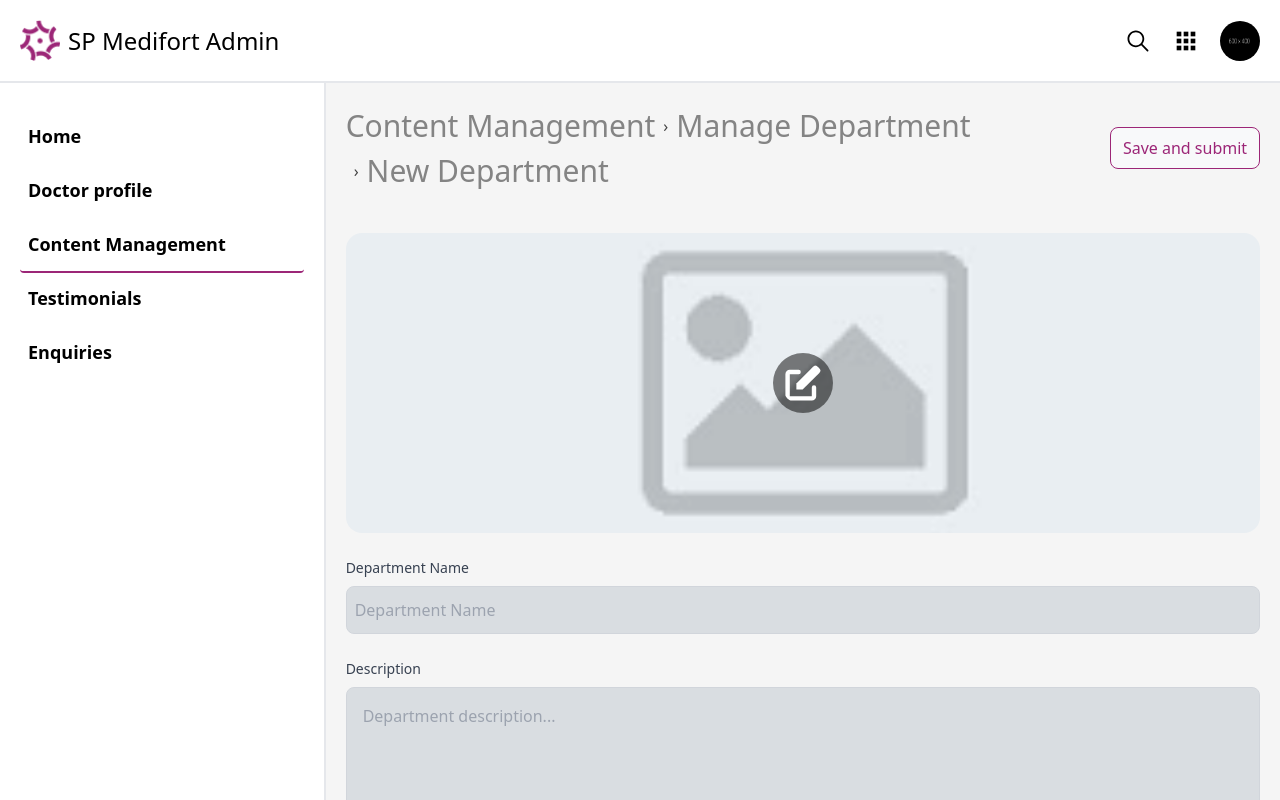
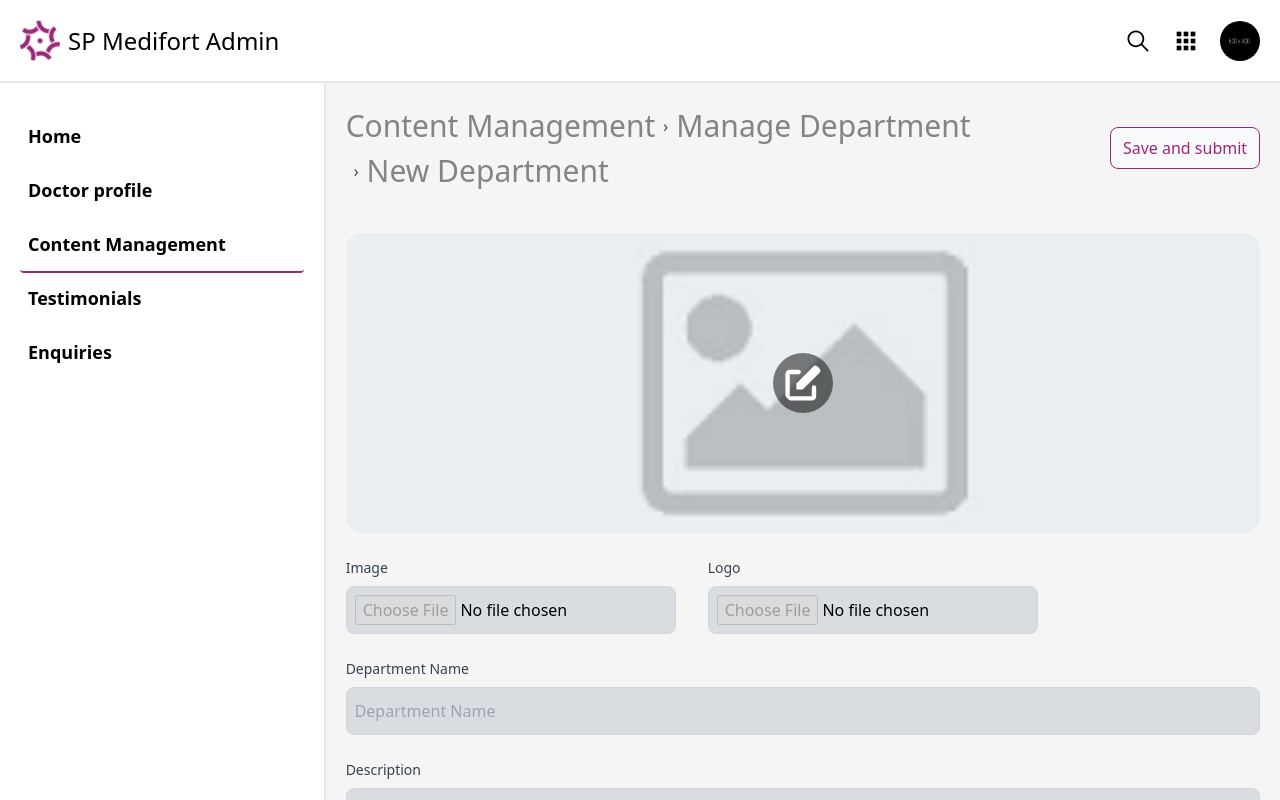
Before and after one commit to QMARK-TECHNOLABS-DEV/SP_medifort_admin_side, a React (Create React App) app: page /content-management/department/add in a window 1280 px wide. Built offline with nearby package versions, Linux system fonts and the light colour scheme.

Commit message:
image and logo inputs to dept

```diff
--- a/src/pages/department/AddDepartmentPage.jsx
+++ b/src/pages/department/AddDepartmentPage.jsx
@@ -12,29 +12,33 @@ const AddDepartmentPage = () => {
   const navigate = useNavigate();
   const location = useLocation();
   const [isEdit, setIsEdit] = useState(false);
-  const axiosPrivate= useAxiosPrivate();
+  const axiosPrivate = useAxiosPrivate();
 
-  const {id} = useParams();
+  const { id } = useParams();
 
   const [updateObj, setUpdateObj] = useState({
     dept_name: "",
     description: '',
     banner: null,
+    image: null,
+    logo: null,
     treatments: []
   })
 
 
-  const getDepartment = async()=>{
+  const getDepartment = async () => {
     try {
       const response = await axiosPrivate.get(`${department_admin_route}/${id}`)
 
-      if(response.status === 200){
+      if (response.status === 200) {
         const department = response.data.result;
 
         setUpdateObj({
           dept_name: department.dept_name,
           description: department.description,
           banner: department?.banner,
+          image: department?.image,
+          logo: department?.logo,
           treatments: department?.treatments || [],
         })
       }
@@ -62,7 +66,7 @@ const AddDepartmentPage = () => {
 
   const handleAddHeading = () => {
 
-    setUpdateObj((prev)=>({
+    setUpdateObj((prev) => ({
       ...prev,
       treatments: [
         ...updateObj.treatments,
@@ -76,7 +80,7 @@ const AddDepartmentPage = () => {
 
     newProcedures[headingIndex].sections.push({ section: "", subSections: [] });
 
-    setUpdateObj((prev)=>({
+    setUpdateObj((prev) => ({
       ...prev,
       treatments: newProcedures
     }))
@@ -87,7 +91,7 @@ const AddDepartmentPage = () => {
 
     newProcedures[headingIndex].sections[sectionIndex].subSections.push("");
 
-    setUpdateObj((prev)=>({
+    setUpdateObj((prev) => ({
       ...prev,
       treatments: newProcedures
     }))
@@ -113,7 +117,7 @@ const AddDepartmentPage = () => {
       ] = event.target.value;
     }
 
-    setUpdateObj((prev)=>({
+    setUpdateObj((prev) => ({
       ...prev,
       treatments: newProcedures
     }))
@@ -125,7 +129,7 @@ const AddDepartmentPage = () => {
       (_, index) => index !== headingIndex
     );
 
-    setUpdateObj((prev)=>({
+    setUpdateObj((prev) => ({
       ...prev,
       treatments: newProcedures
     }))
@@ -138,7 +142,7 @@ const AddDepartmentPage = () => {
       headingIndex
     ].sections.filter((_, index) => index !== sectionIndex);
 
-    setUpdateObj((prev)=>({
+    setUpdateObj((prev) => ({
       ...prev,
       treatments: newProcedures
     }))
@@ -156,13 +160,13 @@ const AddDepartmentPage = () => {
         (_, index) => index !== subSectionIndex
       );
 
-    setUpdateObj((prev)=>({
+    setUpdateObj((prev) => ({
       ...prev,
       treatments: newProcedures
     }))
   };
 
-  const handleFileChange = async (e) => {
+  const handleFileChange = async (e, kind) => {
     const file = e.target.files[0];
 
     try {
@@ -175,7 +179,7 @@ const AddDepartmentPage = () => {
       if (response.status === 200) {
         setUpdateObj((prev) => ({
           ...prev,
-          banner: response?.data?.file
+          [kind]: response?.data?.file
         }))
       }
 
@@ -282,12 +286,48 @@ const AddDepartmentPage = () => {
                     type="file"
                     accept="image/*"
                     className="hidden"
-                    onChange={handleFileChange}
+                    onChange={(e) => handleFileChange(e, 'banner')}
                   />
                 </div>
               </div>
             </div>
             <div className="flex flex-col w-full gap-6">
+
+              <div className="flex items-center gap-8">
+
+                <div className="flex flex-col ">
+                  <label className="block text-sm text-left font-medium text-gray-700 mb-2">
+                    Image
+                  </label>
+                  <input
+                    type="file"
+                    className="w-full h-12 p-2 border bg-[#B0BAC366] border-gray-300 rounded-lg"
+                    placeholder="Image"
+                    name="image"
+                    id="image"
+                    accept="image/*"
+                    onChange={(e) => handleFileChange(e, 'image')}
+                    disabled={!isEdit}
+                  />
+                </div>
+
+                <div className="flex flex-col ">
+                  <label className="block text-sm text-left font-medium text-gray-700 mb-2">
+                    Logo
+                  </label>
+                  <input
+                    type="file"
+                    className="w-full h-12 p-2 border bg-[#B0BAC366] border-gray-300 rounded-lg"
+                    placeholder="logo"
+                    name="logo"
+                    id="logo"
+                    accept="image/*"
+                    onChange={(e) => handleFileChange(e, 'logo')}
+                    disabled={!isEdit}
+                  />
+                </div>
+              </div>
+
               <div>
                 <label className="block text-sm text-left font-medium text-gray-700 mb-2">
                   Department Name
```
Lines whose indentation alone changed are shown as unchanged.
